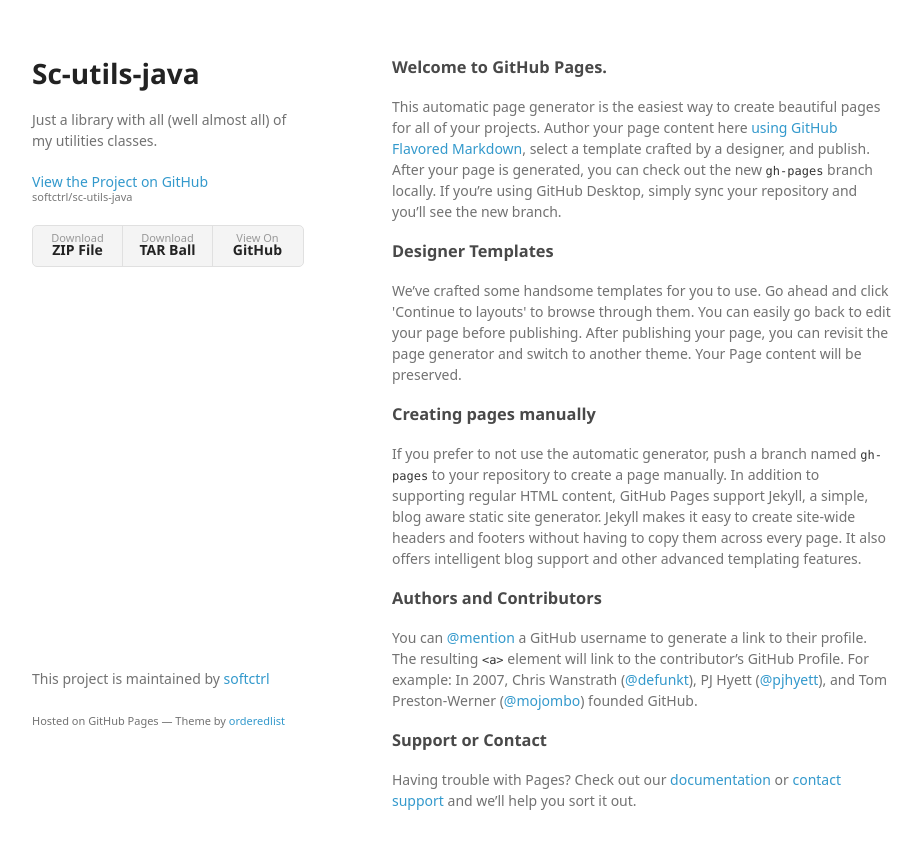
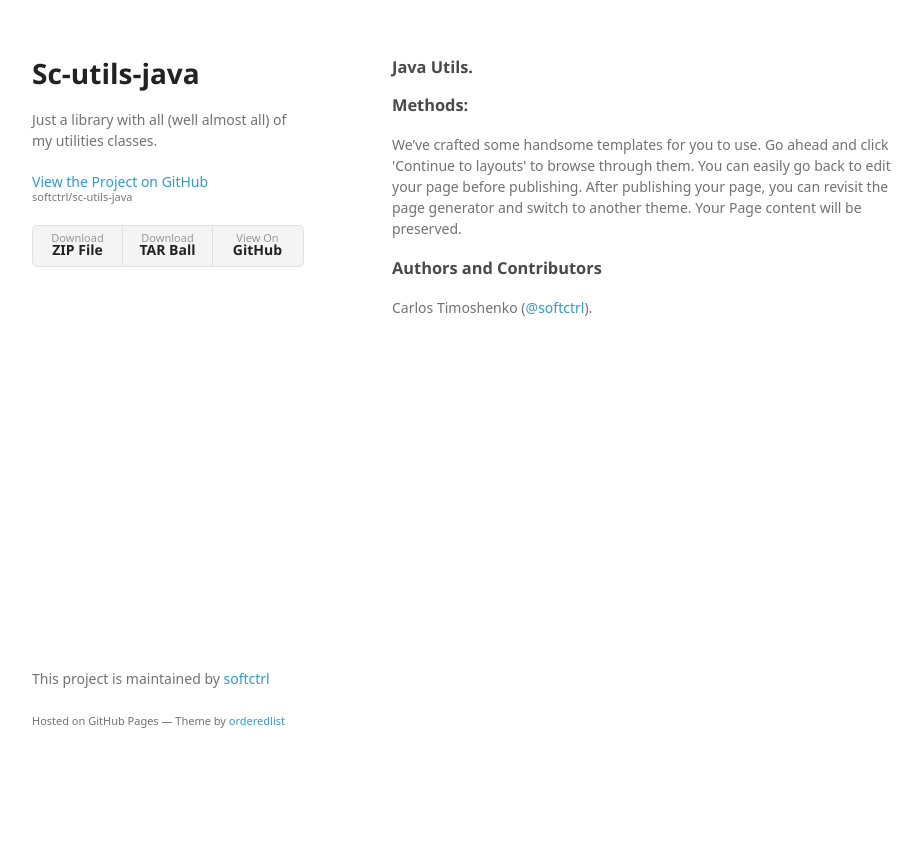
Before and after one commit to softctrl/sc-utils-java, a plain HTML site: page index.html in a window 1280 px wide. Shown: the whole page, without its empty margins (178-1100 px from the left). After the commit the page ends 800 px from the top, so only its background shows below. Drawn offline with Linux system fonts and the light colour scheme; a web font is replaced by a local one.

```diff
--- a/index.html
+++ b/index.html
@@ -29,29 +29,17 @@
       </header>
       <section>
         <h3>
-<a id="welcome-to-github-pages" class="anchor" href="#welcome-to-github-pages" aria-hidden="true"><span aria-hidden="true" class="octicon octicon-link"></span></a>Welcome to GitHub Pages.</h3>
-
-<p>This automatic page generator is the easiest way to create beautiful pages for all of your projects. Author your page content here <a href="https://guides.github.com/features/mastering-markdown/">using GitHub Flavored Markdown</a>, select a template crafted by a designer, and publish. After your page is generated, you can check out the new <code>gh-pages</code> branch locally. If you’re using GitHub Desktop, simply sync your repository and you’ll see the new branch.</p>
+<a id="java-utils" class="anchor" href="#java-utils" aria-hidden="true"><span aria-hidden="true" class="octicon octicon-link"></span></a>Java Utils.</h3>
 
 <h3>
-<a id="designer-templates" class="anchor" href="#designer-templates" aria-hidden="true"><span aria-hidden="true" class="octicon octicon-link"></span></a>Designer Templates</h3>
+<a id="methods" class="anchor" href="#methods" aria-hidden="true"><span aria-hidden="true" class="octicon octicon-link"></span></a>Methods:</h3>
 
 <p>We’ve crafted some handsome templates for you to use. Go ahead and click 'Continue to layouts' to browse through them. You can easily go back to edit your page before publishing. After publishing your page, you can revisit the page generator and switch to another theme. Your Page content will be preserved.</p>
 
 <h3>
-<a id="creating-pages-manually" class="anchor" href="#creating-pages-manually" aria-hidden="true"><span aria-hidden="true" class="octicon octicon-link"></span></a>Creating pages manually</h3>
-
-<p>If you prefer to not use the automatic generator, push a branch named <code>gh-pages</code> to your repository to create a page manually. In addition to supporting regular HTML content, GitHub Pages support Jekyll, a simple, blog aware static site generator. Jekyll makes it easy to create site-wide headers and footers without having to copy them across every page. It also offers intelligent blog support and other advanced templating features.</p>
-
-<h3>
 <a id="authors-and-contributors" class="anchor" href="#authors-and-contributors" aria-hidden="true"><span aria-hidden="true" class="octicon octicon-link"></span></a>Authors and Contributors</h3>
 
-<p>You can <a href="https://help.github.com/articles/basic-writing-and-formatting-syntax/#mentioning-users-and-teams" class="user-mention">@mention</a> a GitHub username to generate a link to their profile. The resulting <code>&lt;a&gt;</code> element will link to the contributor’s GitHub Profile. For example: In 2007, Chris Wanstrath (<a href="https://github.com/defunkt" class="user-mention">@defunkt</a>), PJ Hyett (<a href="https://github.com/pjhyett" class="user-mention">@pjhyett</a>), and Tom Preston-Werner (<a href="https://github.com/mojombo" class="user-mention">@mojombo</a>) founded GitHub.</p>
-
-<h3>
-<a id="support-or-contact" class="anchor" href="#support-or-contact" aria-hidden="true"><span aria-hidden="true" class="octicon octicon-link"></span></a>Support or Contact</h3>
-
-<p>Having trouble with Pages? Check out our <a href="https://help.github.com/pages">documentation</a> or <a href="https://github.com/contact">contact support</a> and we’ll help you sort it out.</p>
+<p>Carlos Timoshenko (<a href="https://github.com/softctrl" class="user-mention">@softctrl</a>).</p>
       </section>
       <footer>
         <p>This project is maintained by <a href="https://github.com/softctrl">softctrl</a></p>
```
Also changed, not shown: params.json (+1 -1 lines).
